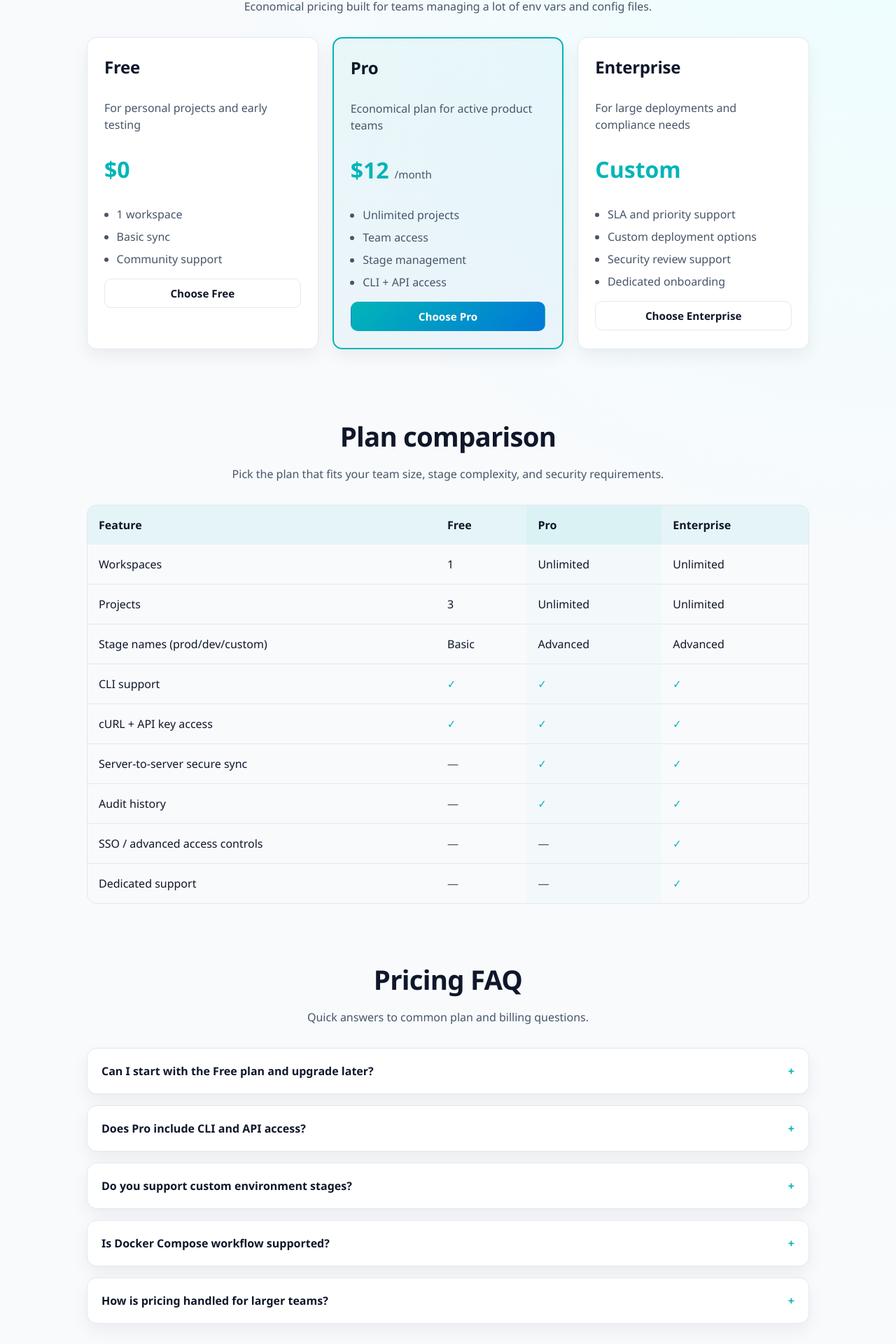
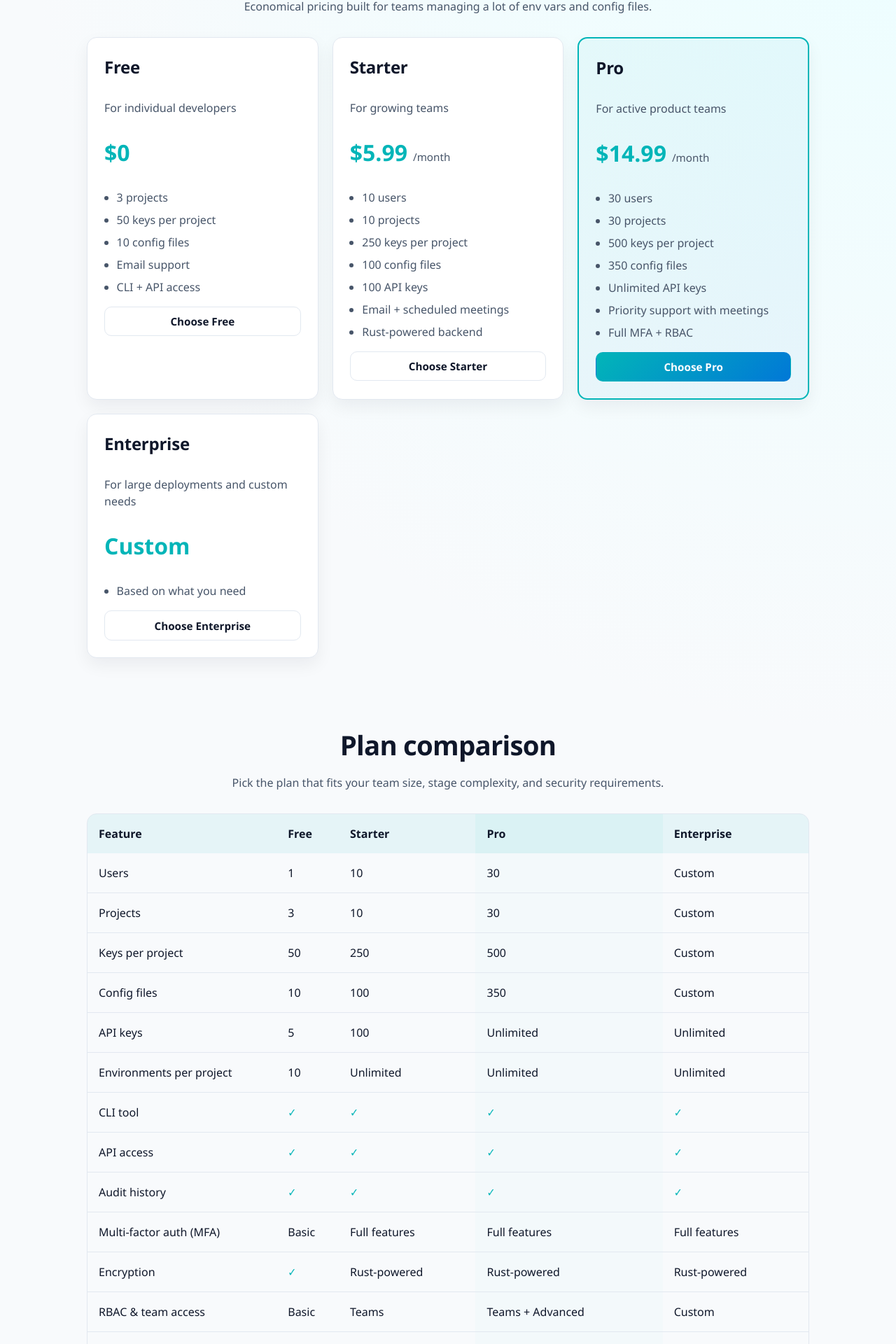
Before and after one commit to Neko-Nik-Org/N-Keys-WebUI, a React (Vite) app: page /pricing in a window 1280 px wide. Shown: the part 194-2114 px from the top of the page at 70% size. Built offline with nearby package versions, Linux system fonts and the light colour scheme.

Commit message:
feat: update pricing plans and descriptions for clarity and accuracy

```diff
--- a/src/pages/PricingPage.jsx
+++ b/src/pages/PricingPage.jsx
@@ -4,63 +4,79 @@ import SeoMeta from '../components/SeoMeta'
 const plans = [
   {
     name: 'Free',
-    description: 'For personal projects and early testing',
+    description: 'For individual developers',
     price: '$0',
-    points: ['1 workspace', 'Basic sync', 'Community support'],
+    points: ['3 projects', '50 keys per project', '10 config files', 'Email support', 'CLI + API access'],
+  },
+  {
+    name: 'Starter',
+    description: 'For growing teams',
+    price: '$5.99',
+    period: '/month',
+    points: ['10 users', '10 projects', '250 keys per project', '100 config files', '100 API keys', 'Email + scheduled meetings', 'Rust-powered backend'],
   },
   {
     name: 'Pro',
-    description: 'Economical plan for active product teams',
-    price: '$12',
+    description: 'For active product teams',
+    price: '$14.99',
     period: '/month',
-    points: ['Unlimited projects', 'Team access', 'Stage management', 'CLI + API access'],
+    points: ['30 users', '30 projects', '500 keys per project', '350 config files', 'Unlimited API keys', 'Priority support with meetings', 'Full MFA + RBAC'],
     highlighted: true,
   },
   {
     name: 'Enterprise',
-    description: 'For large deployments and compliance needs',
+    description: 'For large deployments and custom needs',
     price: 'Custom',
-    points: ['SLA and priority support', 'Custom deployment options', 'Security review support', 'Dedicated onboarding'],
+    points: ['Based on what you need'],
   },
 ]
 
 const comparisonFeatures = [
-  { name: 'Workspaces', free: '1', pro: 'Unlimited', enterprise: 'Unlimited' },
-  { name: 'Projects', free: '3', pro: 'Unlimited', enterprise: 'Unlimited' },
-  { name: 'Stage names (prod/dev/custom)', free: 'Basic', pro: 'Advanced', enterprise: 'Advanced' },
-  { name: 'CLI support', free: true, pro: true, enterprise: true },
-  { name: 'cURL + API key access', free: true, pro: true, enterprise: true },
-  { name: 'Server-to-server secure sync', free: false, pro: true, enterprise: true },
-  { name: 'Audit history', free: false, pro: true, enterprise: true },
-  { name: 'SSO / advanced access controls', free: false, pro: false, enterprise: true },
-  { name: 'Dedicated support', free: false, pro: false, enterprise: true },
+  { name: 'Users', free: '1', starter: '10', pro: '30', enterprise: 'Custom' },
+  { name: 'Projects', free: '3', starter: '10', pro: '30', enterprise: 'Custom' },
+  { name: 'Keys per project', free: '50', starter: '250', pro: '500', enterprise: 'Custom' },
+  { name: 'Config files', free: '10', starter: '100', pro: '350', enterprise: 'Custom' },
+  { name: 'API keys', free: '5', starter: '100', pro: 'Unlimited', enterprise: 'Unlimited' },
+  { name: 'Environments per project', free: '10', starter: 'Unlimited', pro: 'Unlimited', enterprise: 'Unlimited' },
+  { name: 'CLI tool', free: true, starter: true, pro: true, enterprise: true },
+  { name: 'API access', free: true, starter: true, pro: true, enterprise: true },
+  { name: 'Audit history', free: true, starter: true, pro: true, enterprise: true },
+  { name: 'Multi-factor auth (MFA)', free: 'Basic', starter: 'Full features', pro: 'Full features', enterprise: 'Full features' },
+  { name: 'Encryption', free: true, starter: 'Rust-powered', pro: 'Rust-powered', enterprise: 'Rust-powered' },
+  { name: 'RBAC & team access', free: 'Basic', starter: 'Teams', pro: 'Teams + Advanced', enterprise: 'Custom' },
+  { name: 'Support', free: 'Email', starter: 'Email + meetings', pro: 'Priority email + meetings', enterprise: 'Dedicated support' },
 ]
 
 const faqs = [
   {
-    question: 'Can I start with the Free plan and upgrade later?',
+    question: 'I am an individual developer. But I need higher limits than Free. What should I do?',
     answer:
-      'Yes. You can start on Free, validate your workflow, and upgrade to Pro or Enterprise anytime as your team grows.',
+      'I can arrange a custom plan tailored for individual developers with higher limits than Free at affordable pricing. Contact me at nikhil@nekonik.com with your needs and pricing requirements.',
   },
   {
-    question: 'Does Pro include CLI and API access?',
+    question: 'Can I start with Free and upgrade later?',
     answer:
-      'Yes. Pro includes both CLI and cURL API workflows with API-key based authentication for automation and team usage.',
+      'Yes. Start on Free, test your workflow, and upgrade to Starter or Pro as your team grows. Upgrade anytime—no long-term contracts.',
   },
   {
-    question: 'Do you support custom environment stages?',
+    question: 'Does every plan include CLI and API access?',
     answer:
-      'Yes. N-Keys supports standard stages like prod/dev/staging and custom stage names so teams can match existing deployment conventions.',
+      'Yes. All plans (Free, Starter, Pro, Enterprise) include CLI and API access so you can automate env var workflows via cURL or our tools.',
   },
   {
-    question: 'Is Docker Compose workflow supported?',
+    question: 'Is audit history included in all plans?',
     answer:
-      'Yes. You can integrate N-Keys with Docker Compose and raw env variable workflows without changing your existing setup.',
+      'Yes. All plans (Free, Starter, Pro, Enterprise) include audit history to track changes and ensure accountability. Which will hold 6 months (180 days) of history.',
   },
   {
-    question: 'How is pricing handled for larger teams?',
+    question: 'I want higher limits, but have a smaller team and tighter budget than Pro. Do you have options for that?',
     answer:
-      'Enterprise pricing is customized based on support, compliance, and deployment needs. Contact us for a tailored plan.',
+      'Yes. I can create a custom plan with specific limits and features that fit your team size, needs, and budget. Contact me at nikhil@nekonik.com with your propsal.',
+  },
+  {
+    question: 'What does Enterprise include?',
+    answer:
+      'Enterprise plans are fully customized. We offer unlimited users, projects, and API keys, dedicated support, whatever you need.',
   },
 ]
 
@@ -114,6 +130,7 @@ function PricingPage() {
               <tr>
                 <th style={{ textAlign: 'left' }}>Feature</th>
                 <th>Free</th>
+                <th>Starter</th>
                 <th style={{ background: 'rgba(2, 181, 184, 0.12)' }}>Pro</th>
                 <th>Enterprise</th>
               </tr>
@@ -129,6 +146,15 @@ function PricingPage() {
                       </span>
                     ) : (
                       feature.free
+                    )}
+                  </td>
+                  <td>
+                    {typeof feature.starter === 'boolean' ? (
+                      <span className={feature.starter ? 'feature-check' : 'feature-cross'}>
+                        {feature.starter ? '✓' : '—'}
+                      </span>
+                    ) : (
+                      feature.starter
                     )}
                   </td>
                   <td style={{ background: 'rgba(2, 181, 184, 0.02)' }}>
```
